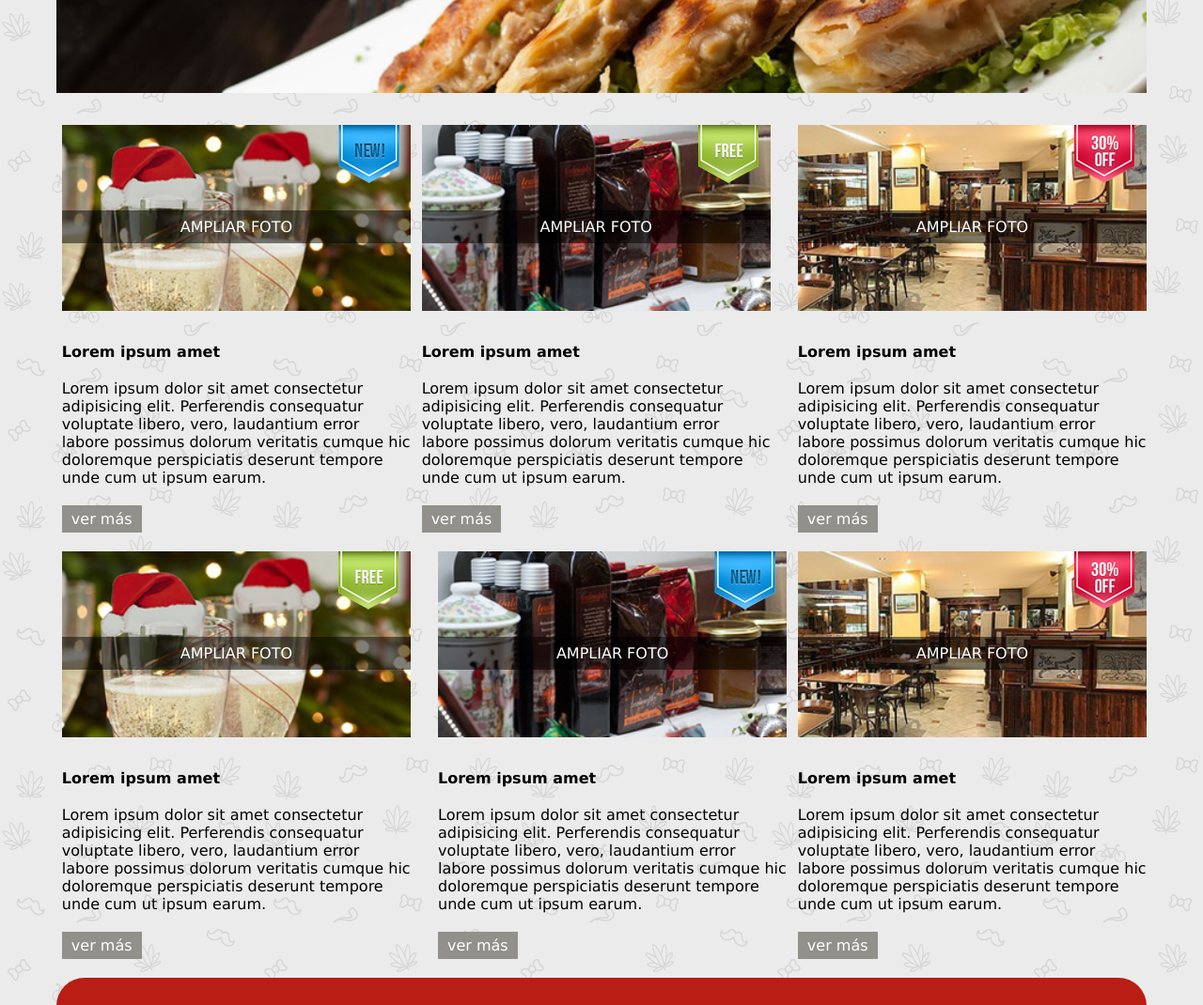
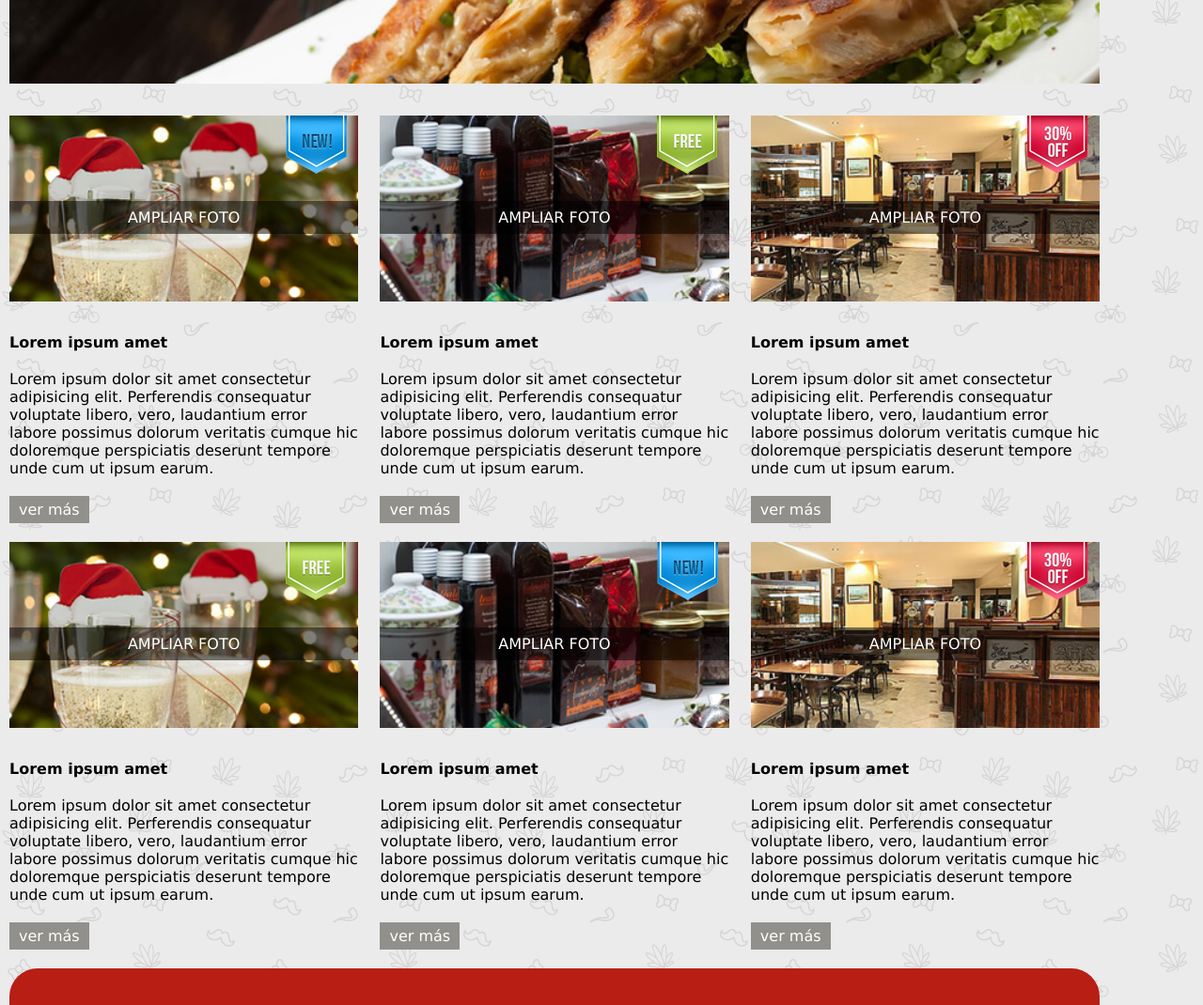
Before and after one commit to LeonardoGarcia-Estralagio/kitchening, a website: page views/home.html in a window 1280 px wide. Shown: the part 580-1650 px from the top of the page at 94% size. Drawn offline with Linux system fonts and the light colour scheme.

Commit message:
feat: home.css version tablet y desktop

```diff
--- a/public/css/general.css
+++ b/public/css/general.css
@@ -5,15 +5,15 @@
 
 * {
   box-sizing: border-box;
-    margin: 0 auto;
+  margin: 0;
   padding: 0;
 }
 
-body{
+body {
   font-family: Verdana, Geneva, Tahoma, sans-serif;
   max-width: 1180px;
-    background-image: url('/img/bg-body.png');
-    padding: 10px;
+  background-image: url("/img/bg-body.png");
+  padding: 0 10px;
 }
 
 a {
@@ -24,3 +24,9 @@ a {
 li {
   list-style: none;
 }
+
+@media (min-width: 1180px) {
+  body {
+    padding: 0 auto;
+  }
+}
--- a/public/css/home.css
+++ b/public/css/home.css
@@ -108,7 +108,7 @@
   margin-bottom: 0;
 }
 
-@media (min-width: 768px) {
+@media (min-width: 481px) {
   /* HEADER */
 
   .home__header__a--bars {
@@ -116,8 +116,9 @@
   }
 
   .home__header__nav--menu ul {
+    flex-direction: row;
     justify-content: space-between;
-    flex-direction: row;
+    gap: 6px;
   }
 
   .home__header__nav--menu ul li {
@@ -144,11 +145,11 @@
   }
 
   .home__main__section--product {
-    width: 300px;
+    width: 48%;
   }
 }
 
-@media (min-width: 1024px) {
+@media (min-width: 769px) {
   /* HEADER */
 
   .home__header__nav--menu ul {
@@ -165,14 +166,6 @@
 
   .home__main__section--product {
     width: 32%;
-  }
-
-  .home__main__section--product:nth-child(even) {
-    margin-right: 2%;
-  }
-
-  .home__main__section--product:nth-child(3n) {
-    margin-right: 0;
   }
 
   /* FOOTER */
```
Lines whose indentation alone changed are shown as unchanged.
